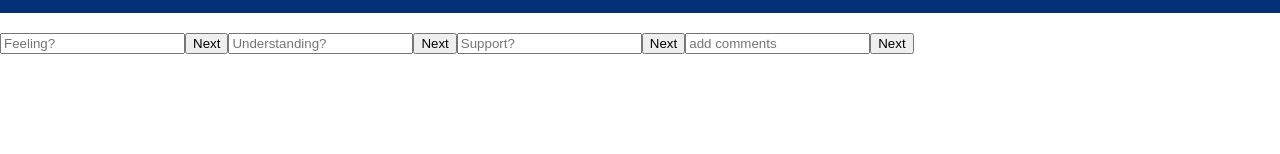
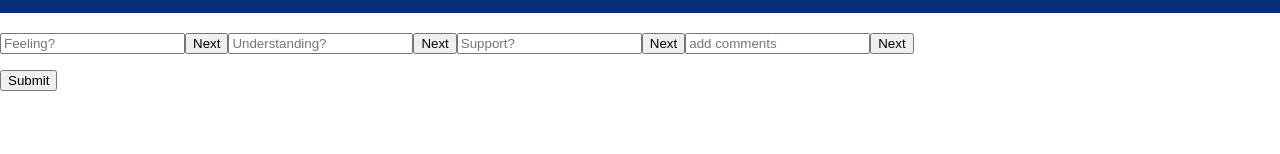
Before and after one commit to KatherineDaugherty/weekend-redux-feedback-loop-1, a React (Create React App) app: page / in a window 1280 px wide. Shown: the part 146-300 px from the top of the page. Built offline with nearby package versions, Linux system fonts and the light colour scheme.

Commit message:
rendered input object properties to the DOM for Feedback review page

```diff
--- a/src/components/App/App.jsx
+++ b/src/components/App/App.jsx
@@ -4,8 +4,12 @@ import React, { useEffect, useState } from "react";
 import { Route, HashRouter as Router, Link } from "react-router-dom";
 import { useDispatch } from "react-redux";
 import FeedbackForm from '../FeedbackForm/FeedbackForm';
+import FeedbackReview from '../FeedbackReview/FeedbackReview';
+import { createStore, combineReducers, applyMiddleware } from "redux";
+
 
 function App() {
+
 
 
 
@@ -21,7 +25,7 @@ function App() {
       <FeedbackForm />
     </div>
     <div>
-      {/* <FeedbackReview /> */}
+      <FeedbackReview />
     </div>
     <div>
       {/* <FeedbackSuccess /> */}
--- a/src/components/FeedbackForm/FeedbackForm.jsx
+++ b/src/components/FeedbackForm/FeedbackForm.jsx
@@ -46,10 +46,12 @@ function FeedbackForm () {
         });
     };
 
-    const feelingInput = useSelector((store) => store.feelingReducer);
-    const understandingInput = useSelector((store) => store.understandingReducer);
-    const supportInput = useSelector((store) => store.supportReducer);
-    const commentInput = useSelector((store) => store.commentReducer);
+    // const feelingInput = useSelector((store) => store.feelingReducer);
+    // const understandingInput = useSelector((store) => store.understandingReducer);
+    // const supportInput = useSelector((store) => store.supportReducer);
+    // const commentInput = useSelector((store) => store.commentReducer);
+
+    //console.log(feelingInput);
 
     //this may be redundant???? Could maybe just use one reducer??
     const collectInputs = (event) => {
--- /dev/null
+++ b/src/components/FeedbackReview/FeedbackReview.jsx
@@ -0,0 +1,31 @@
+import { useSelector, useDispatch } from "react-redux";
+import axios from 'axios';
+import { useHistory } from "react-router-dom";
+import { createStore, combineReducers, applyMiddleware } from "redux";
+import FeedbackForm from "../FeedbackForm/FeedbackForm";
+
+function FeedbackReview () {
+
+    // get the input data from the store
+    //const inputData = useSelector((store) => store.feelingReducer);
+    //const cartPizzas = useSelector((store) => store.cartReducer);
+    //console.log(store.feelingReducer);
+
+    const feelingInput = useSelector((store) => store.feelingReducer);
+    const understandingInput = useSelector((store) => store.understandingReducer);
+    const supportInput = useSelector((store) => store.supportReducer);
+    const commentInput = useSelector((store) => store.commentReducer);
+
+  return (
+    <>
+    <p>{feelingInput.feeling}</p>
+    <p>{feelingInput.understanding}</p>
+    <p>{feelingInput.support}</p>
+    <p>{feelingInput.comments}</p>
+    <button>Submit</button>
+    </>
+  )
+
+}
+
+export default FeedbackReview;
```
